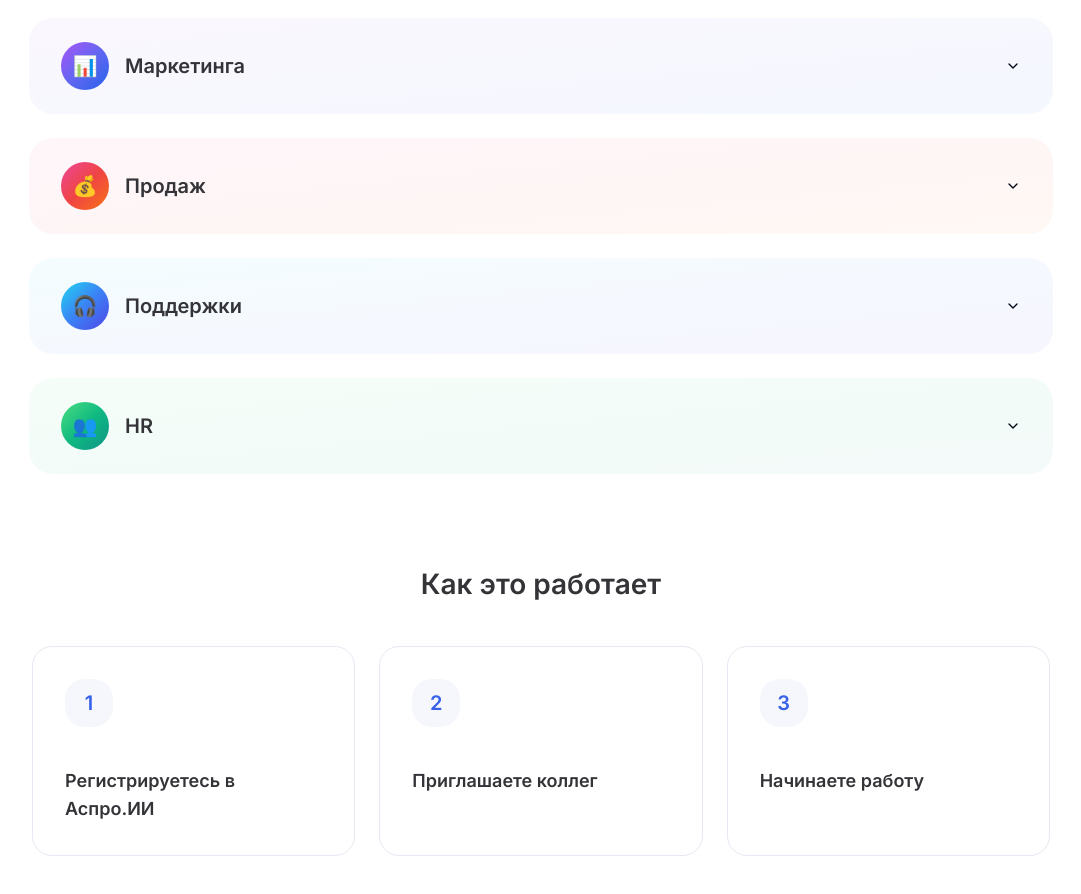
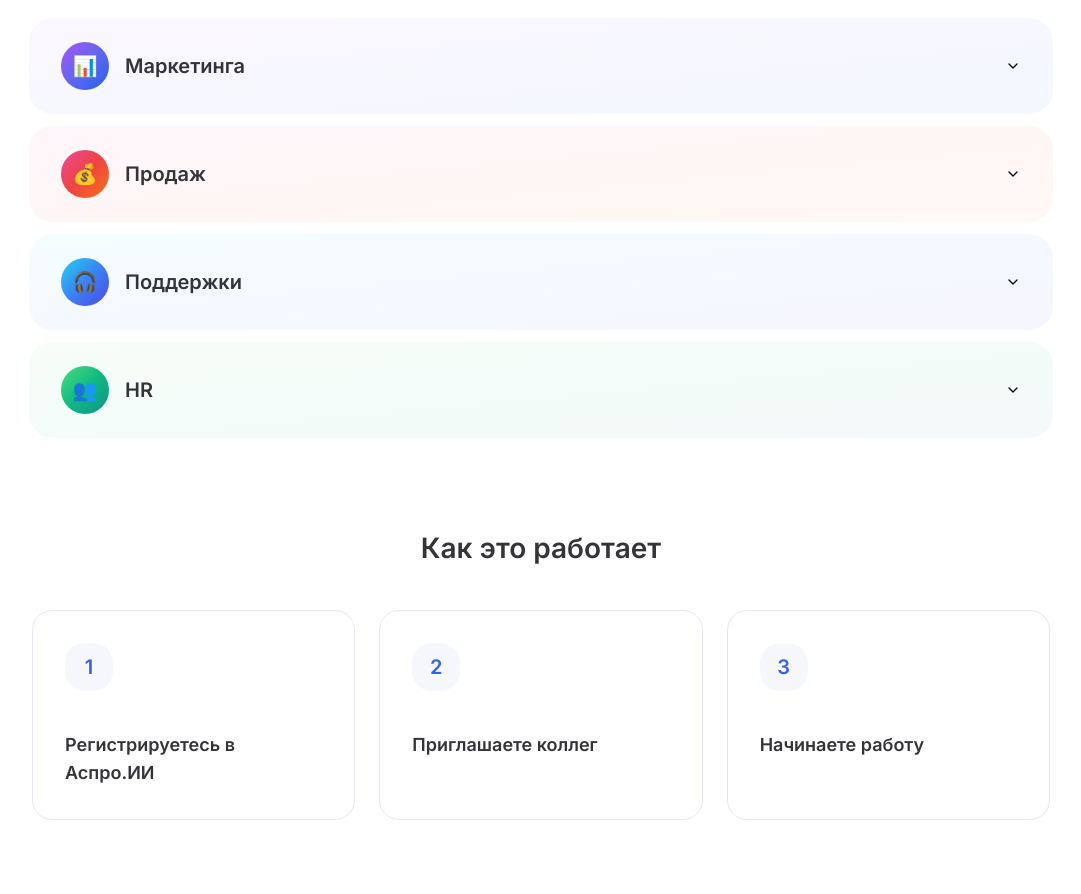
Before and after one commit to igor786/igma-pixel-magic-2, a React (Vite) app: page / in a window 1280 px wide. Shown: the part 2520-3414 px from the top of the page, without its empty margins (99-1180 px from the left). Built offline with nearby package versions, Linux system fonts and the light colour scheme.

Commit message:
Добавить отступы в блок

```diff
--- a/src/components/Opportunities.tsx
+++ b/src/components/Opportunities.tsx
@@ -64,7 +64,7 @@ export const Opportunities: React.FC<OpportunitiesProps> = ({ id }) => {
         Внедрите ИИ в ваш отдел
       </h2>
       <div className="w-full max-w-5xl mx-auto">
-        <Accordion type="single" collapsible className="w-full space-y-6">
+        <Accordion type="single" collapsible className="w-full space-y-3">
           {departments.map((department, index) => (
             <AccordionItem
               key={index}
```
